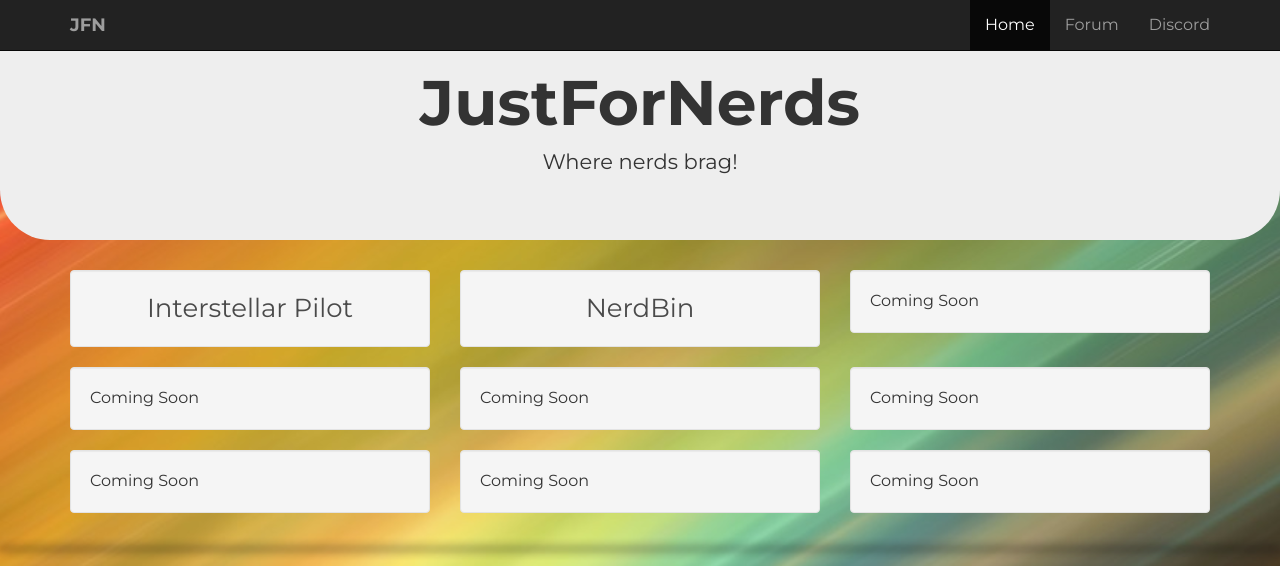
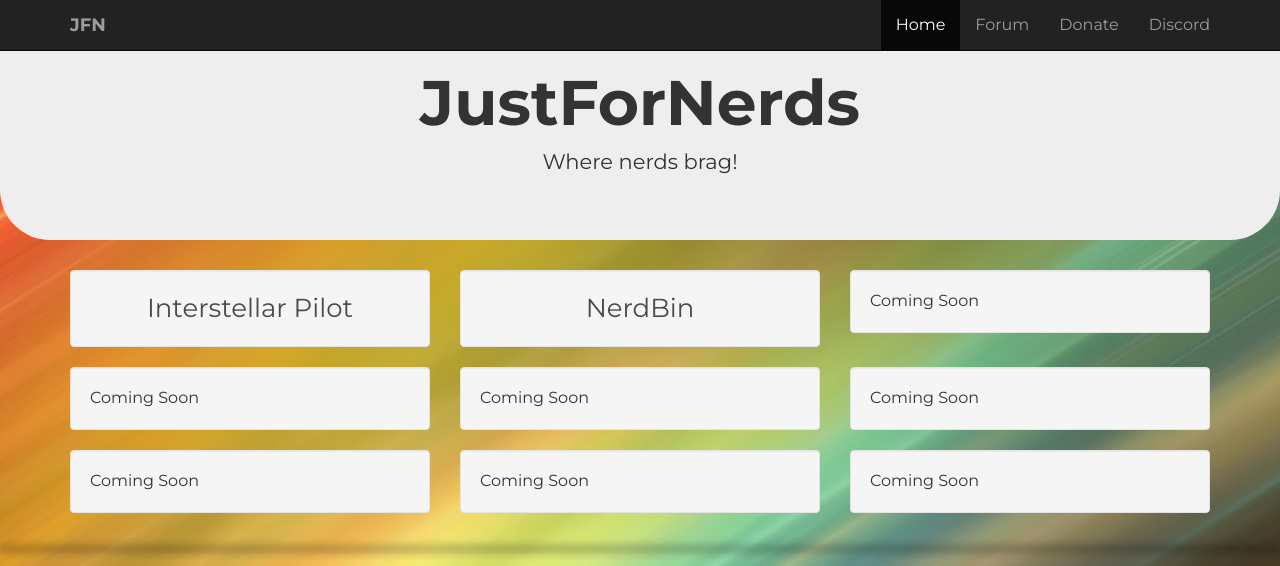
Before and after one commit to EddyWallace/justfornerds-site, a plain HTML site: page index.html in a window 1280 px wide. Shown: the top 566 px of the page. Drawn offline with nearby package versions, Linux system fonts and the light colour scheme.

Commit message:
Added link to donate page

```diff
--- a/index.html
+++ b/index.html
@@ -26,6 +26,7 @@
             <ul class="nav navbar-nav navbar-right">
               <li class="active"><a href="index.html">Home<span class="sr-only">(current)</span></a></li>
 	      <li><a href="http://www.justfornerds.xyz/forum/">Forum</a></li>
+              <li><a href="http://www.justfornerds.xyz/donate.html">Donate</a></li>
               <li><a href="https://discord.me/justfornerds">Discord</a></li>
             </ul>
           </div>
```
